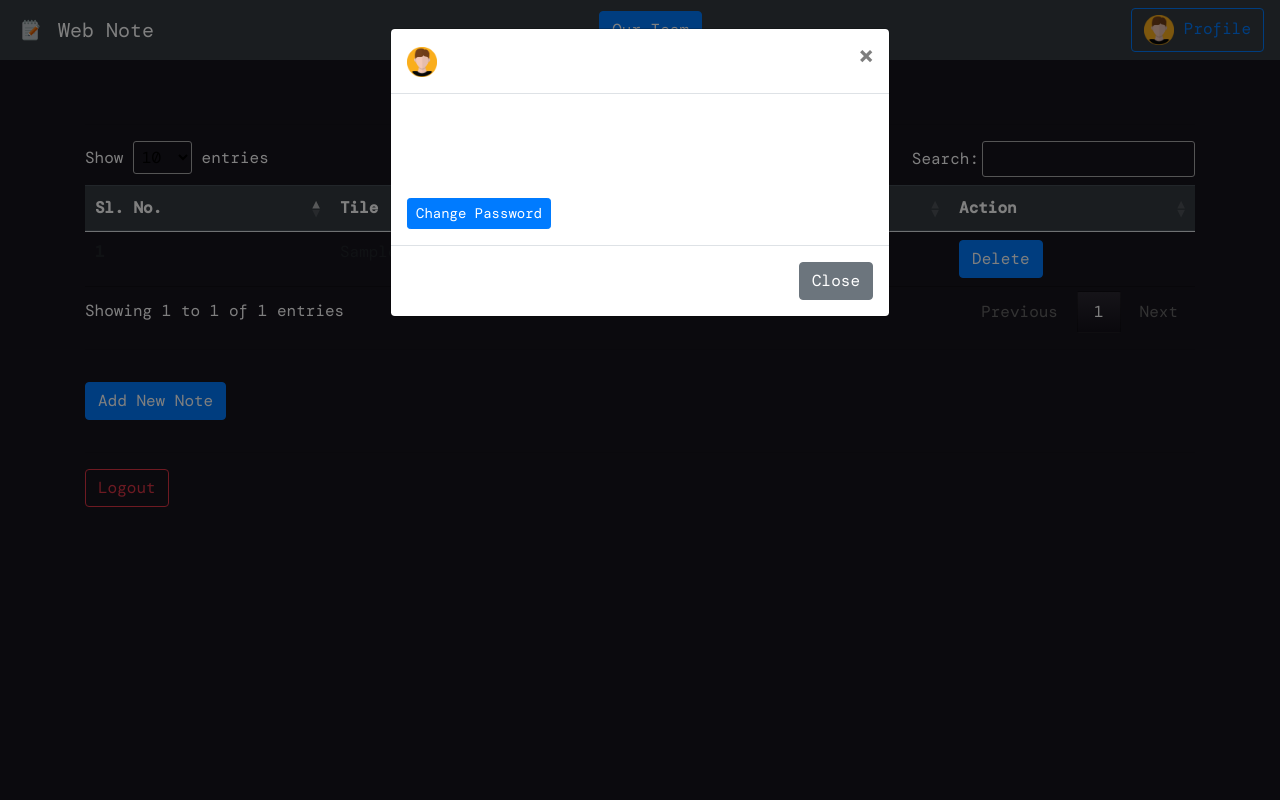
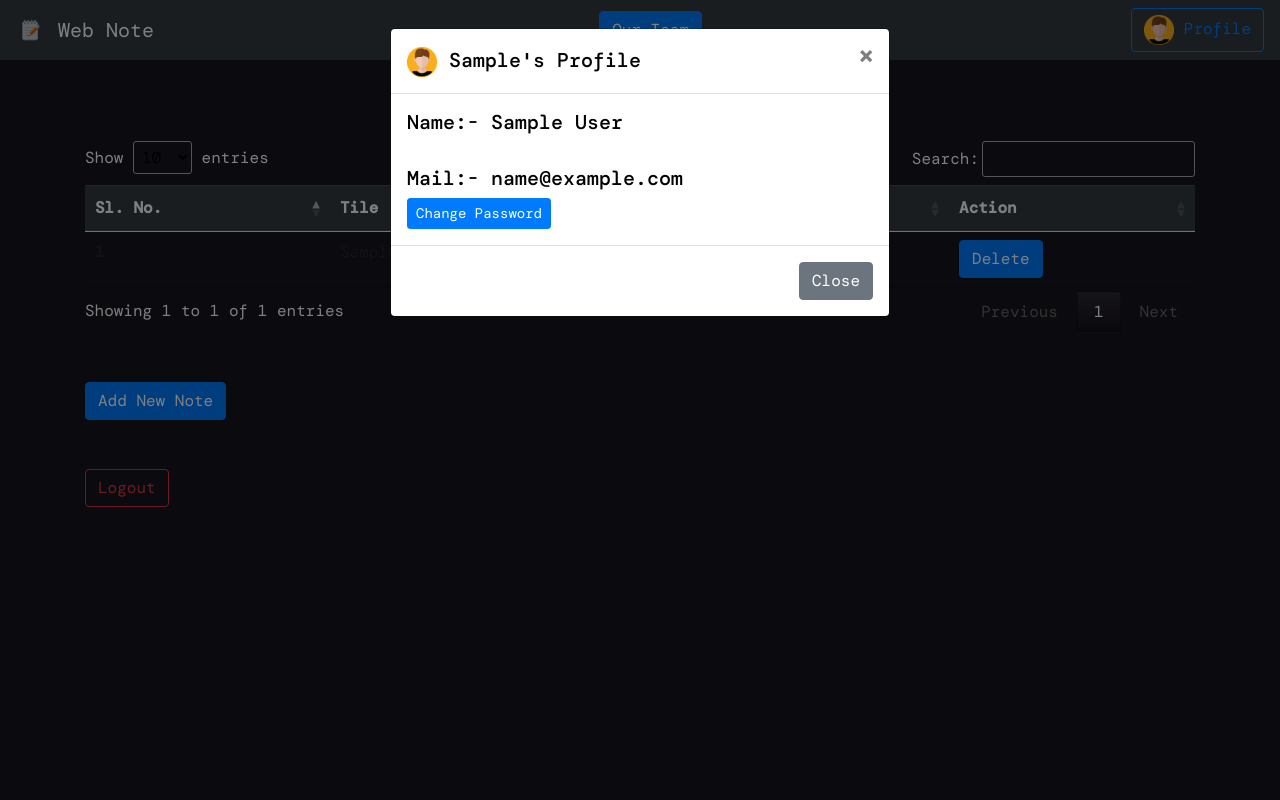
Before and after one commit to d-shaktiranjan/PocketNote, a PHP site: page /web_note/ in a window 1280 px wide, after a click on "Profile". Run offline with PHP 8.4, Linux system fonts and the light colour scheme; the visitor is signed in with stand-in values (Sample User, id 1); tables that the repository leaves empty or names only in its code hold one stand-in row (values such as "Sample post"); some libraries are stand-ins or nearby versions; some web fonts are replaced.

Commit message:
css: make modal text dark

```diff
--- a/index.php
+++ b/index.php
@@ -82,13 +82,13 @@ if($_SERVER["REQUEST_METHOD"]=="POST"){
   <div class="modal-dialog">
     <div class="modal-content">
       <div class="modal-header">
-        <h5 class="modal-title" id="profileModalLabel">
+        <h5 class="modal-title modalText" id="profileModalLabel">
         <img src="imgs/profile.png" height="30px" width="30px" alt=""> <?php echo $fname?>'s Profile</h5>
         <button type="button" class="close" data-dismiss="modal" aria-label="Close">
           <span aria-hidden="true">&times;</span>
         </button>
       </div>
-      <div class="modal-body container">
+      <div class="modal-body container modalText">
         <h5>Name:- <?php echo $fname." ".$lname?></h5><br>
         <h5>Mail:- <?php echo $mail?></h5>
         <button type="button" class="btn btn-primary btn-sm" data-toggle="modal" data-target="#passModal">Change Password</button>
@@ -105,7 +105,7 @@ if($_SERVER["REQUEST_METHOD"]=="POST"){
   <div class="modal-dialog">
     <div class="modal-content">
       <div class="modal-header">
-        <h5 class="modal-title" id="passModalLabel">Change Password</h5>
+        <h5 class="modal-title modalText" id="passModalLabel">Change Password</h5>
       </div>
       <div class="modal-body">
         <?php include 'parts/_pass.php'?>
@@ -122,7 +122,7 @@ if($_SERVER["REQUEST_METHOD"]=="POST"){
   <div class="modal-dialog">
     <div class="modal-content">
       <div class="modal-header">
-        <h5 class="modal-title" id="addNoteModalLabel">Add New Note</h5>
+        <h5 class="modal-title modalText" id="addNoteModalLabel">Add New Note</h5>
         <button type="button" class="close" data-dismiss="modal" aria-label="Close">
           <span aria-hidden="true">&times;</span>
         </button>
--- a/parts/_pass.php
+++ b/parts/_pass.php
@@ -1,15 +1,15 @@
 <?php
 
 echo '<form>
-<div class="form-group">
+<div class="form-group modalText">
 <label for="exampleInputPassword1">Old Password</label>
 <input type="password" class="form-control" id="oldPass" name="oldPass">
 </div>
-<div class="form-group">
+<div class="form-group modalText">
 <label for="exampleInputPassword1">New Password</label>
 <input type="password" class="form-control" id="newPass" name="newPass">
 </div>
-<div class="form-group">
+<div class="form-group modalText">
 <label for="exampleInputPassword1">Confirm Password</label>
 <input type="password" class="form-control" id="newCPass" name="newCPass">
 </div>
--- a/parts/addnote.php
+++ b/parts/addnote.php
@@ -1,11 +1,11 @@
 <?php
 
 echo '<form action="index.php" method="post">
-<div class="form-group">
+<div class="form-group modalText">
   <label for="exampleInputEmail1">Title</label>
   <input type="text" class="form-control" id="title" name="title" aria-describedby="emailHelp" required>
 </div>
-<div class="form-group">
+<div class="form-group modalText">
     <label for="exampleFormControlTextarea1">Note</label>
     <textarea class="form-control" id="note" name="note" rows="3" required></textarea>
   </div>
--- a/theme.css
+++ b/theme.css
@@ -5,3 +5,7 @@ body {
   color: white;
   font-family: "DM Mono", monospace;
 }
+
+.modalText{
+  color:black;
+}
```
